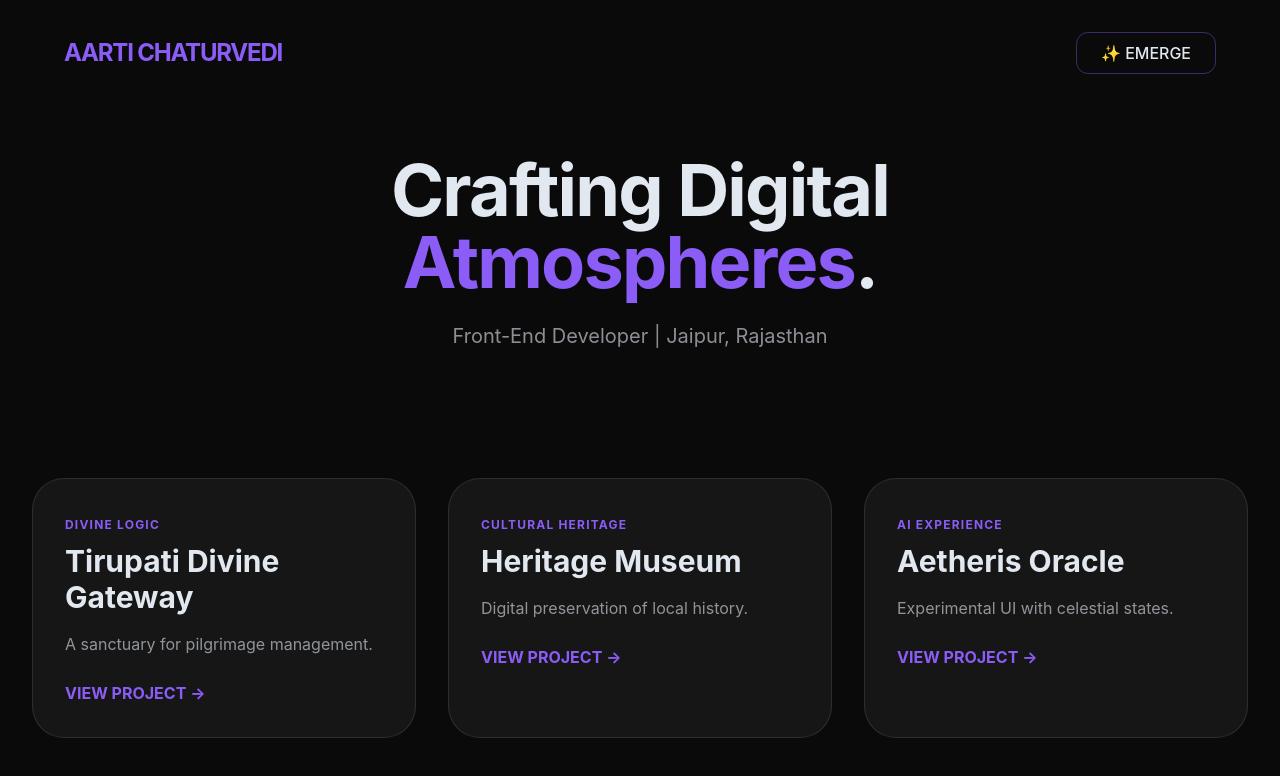
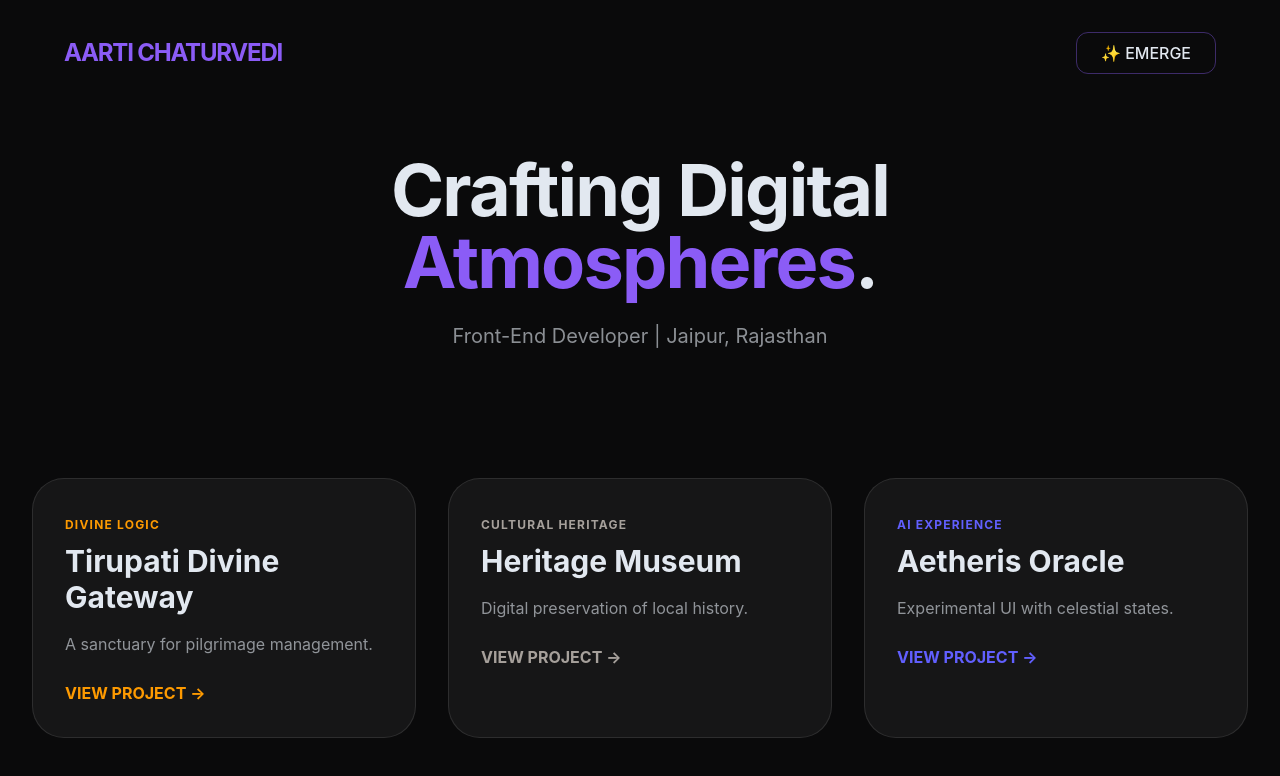
Before and after one commit to aartichaturvedi/aarti-portfolio, a React (Vite) app: page / in a window 1280 px wide. Shown: the top 776 px of the page. Built offline with nearby package versions, Linux system fonts and the light colour scheme.

Commit message:
Evolution

```diff
--- a/src/App.tsx
+++ b/src/App.tsx
@@ -17,9 +17,30 @@ const App = () => {
   }, [isDark]);
 
   const projects = [
-    { title: "Tirupati Divine Gateway", tag: "Divine Logic", desc: "A sanctuary for pilgrimage management.", link: "https://the-heritage-museum.lovable.app/" },
-    { title: "Heritage Museum", tag: "Cultural Heritage", desc: "Digital preservation of local history.", link: "https://the-heritage-museum.lovable.app/" },
-    { title: "Aetheris Oracle", tag: "AI Experience", desc: "Experimental UI with celestial states.", link: "https://aetheris-theta.vercel.app/" }
+    {
+      title: "Tirupati Divine Gateway",
+      tag: "Divine Logic",
+      desc: "A sanctuary for pilgrimage management.",
+      link: "https://the-heritage-museum.lovable.app/",
+      color: "hover:border-amber-500/50", // Golden Temple Glow
+      accent: "text-amber-500"
+    },
+    {
+      title: "Heritage Museum",
+      tag: "Cultural Heritage",
+      desc: "Digital preservation of local history.",
+      link: "https://the-heritage-museum.lovable.app/",
+      color: "hover:border-stone-400/50", // Aesthetic Stone Glow
+      accent: "text-stone-400"
+    },
+    {
+      title: "Aetheris Oracle",
+      tag: "AI Experience",
+      desc: "Experimental UI with celestial states.",
+      link: "https://aetheris-theta.vercel.app/",
+      color: "hover:border-indigo-500/50", // Cosmic Indigo Glow
+      accent: "text-indigo-500"
+    }
   ];
 
   return (
@@ -43,11 +64,14 @@ const App = () => {
 
       <div className="grid grid-cols-1 md:grid-cols-3 gap-8 max-w-7xl mx-auto">
         {projects.map((p, i) => (
-          <div key={i} className={`p-8 rounded-[2rem] border transition-all duration-500 hover:scale-[1.02] ${isDark ? 'bg-white/5 border-white/10 hover:border-[#8B5CF6]/50' : 'bg-black/5 border-black/5 shadow-xl hover:border-[#8B5CF6]/30'}`}>
-            <span className="text-xs font-bold uppercase tracking-widest text-[#8B5CF6]">{p.tag}</span>
+          <div
+            key={i}
+            className={`p-8 rounded-[2rem] border transition-all duration-500 hover:scale-[1.02] ${isDark ? 'bg-white/5 border-white/10' : 'bg-black/5 border-black/5 shadow-xl'} ${p.color}`}
+          >
+            <span className={`text-xs font-bold uppercase tracking-widest ${p.accent}`}>{p.tag}</span>
             <h3 className="text-3xl font-bold mt-2 mb-4">{p.title}</h3>
             <p className="opacity-60 mb-6 leading-relaxed">{p.desc}</p>
-            <a href={p.link} target="_blank" rel="noopener noreferrer" className="inline-block text-[#8B5CF6] font-bold group">
+            <a href={p.link} target="_blank" rel="noopener noreferrer" className={`inline-block font-bold group ${p.accent}`}>
               VIEW PROJECT <span className="inline-block transition-transform group-hover:translate-x-1">→</span>
             </a>
           </div>
```
